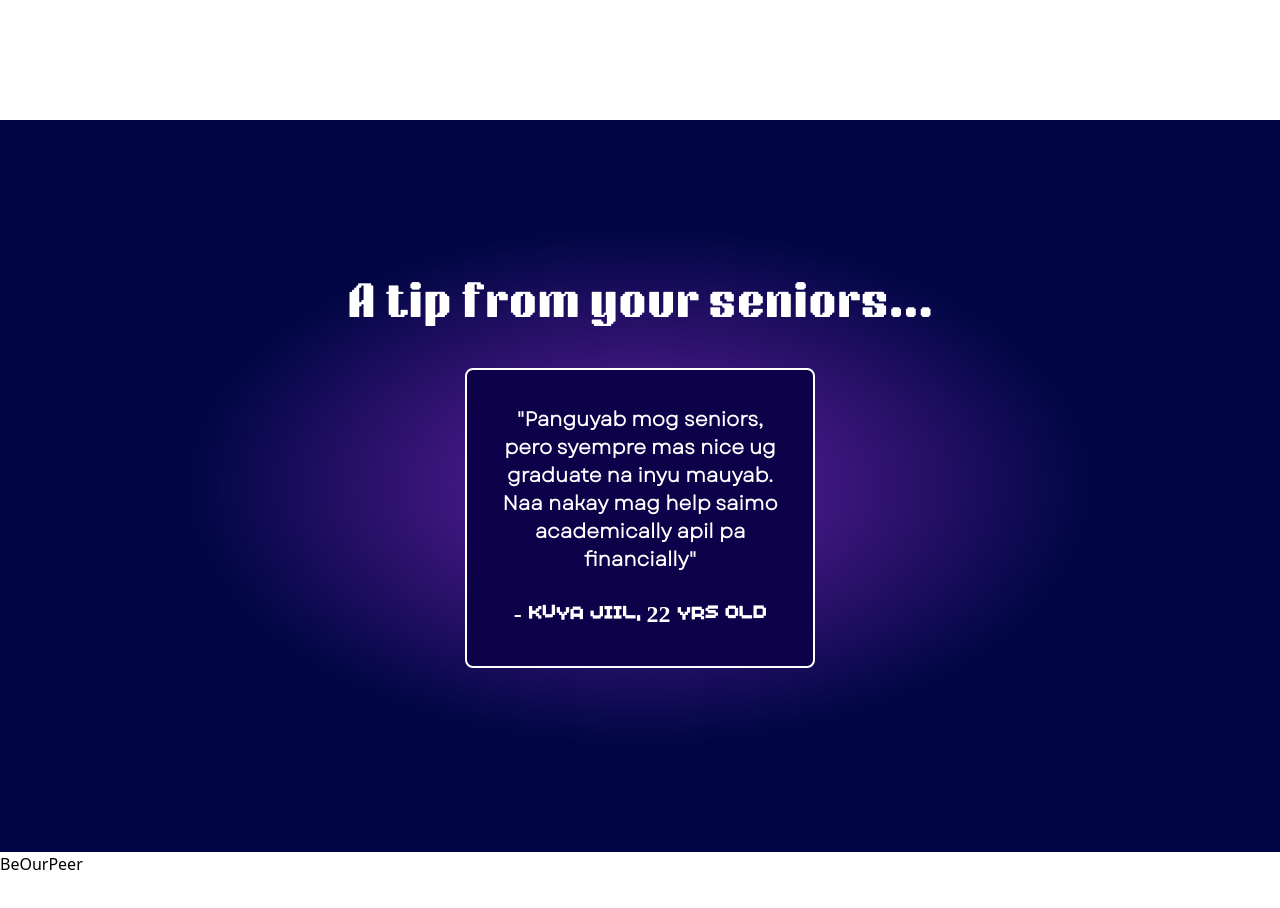
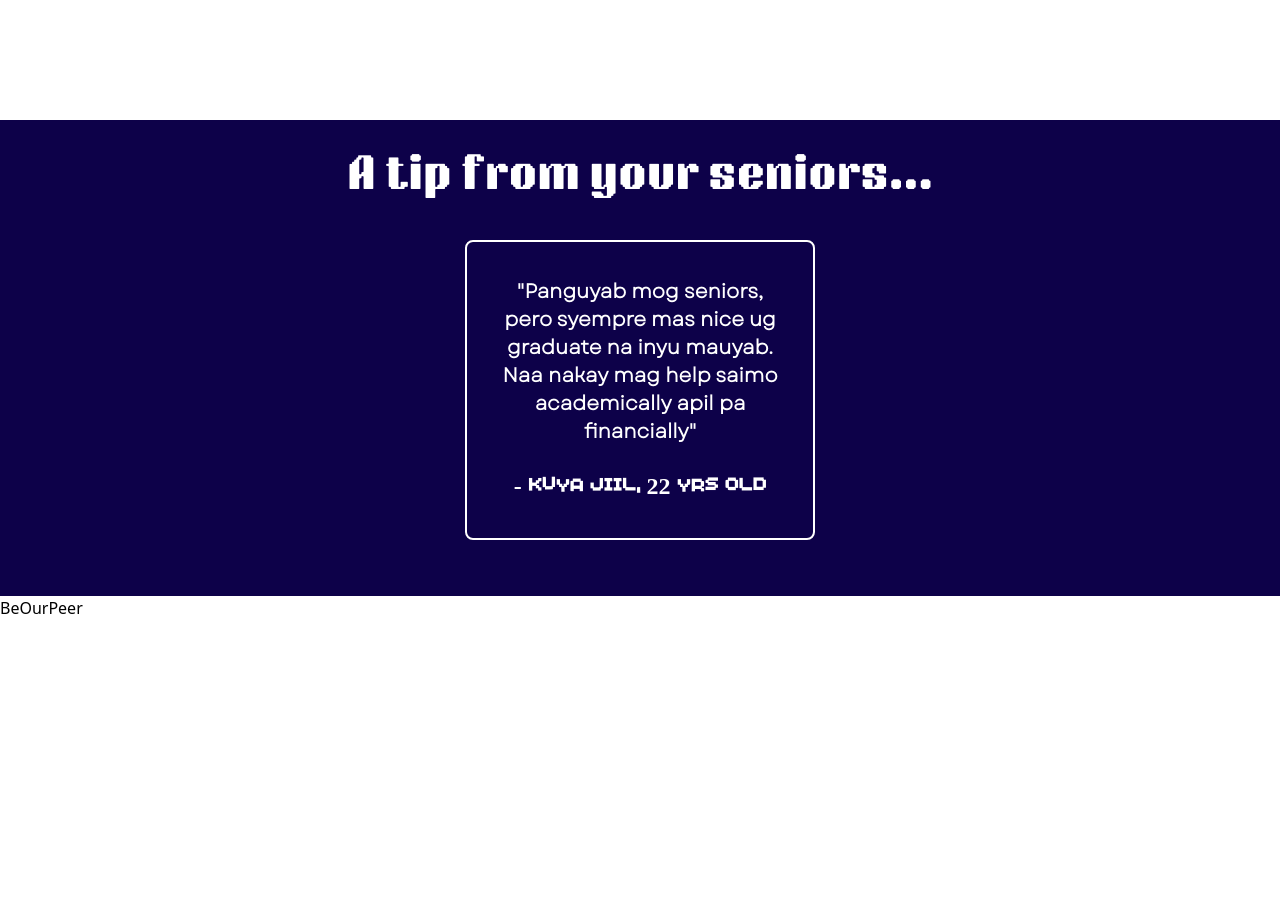
Before and after one commit to icpepseustp/wow-website-2023, a React (Vite) app: page / in a window 1280 px wide. Shown: the part 4100-5008 px from the top of the page. Built offline with nearby package versions, Linux system fonts and the light colour scheme.

Commit message:
refactor: changed bg for tips

```diff
--- a/src/pages/TipsFromSeniors.jsx
+++ b/src/pages/TipsFromSeniors.jsx
@@ -1,14 +1,10 @@
 import React from 'react';
-import Container from '../components/Container';
-import TipCard from '../components/TipCard';
 import TipsSlider from '../components/TipsSlider';
-import { gradientBg } from '../utils/gradientbg';
 
 const TipsFromSeniors = () => {
-	const _gradientBg = gradientBg();
 	return (
 		<div
-			className={`flex justify-center items-center ${_gradientBg} w-full py-16 lg:py-32 px-4 md:px-20 lg:px-32`}
+			className={`flex justify-center items-center bg-dark w-full px-4 md:px-20 lg:px-32`}
 		>
 			<div className="">
 				<div className="py-4 lg:py-8">
```
